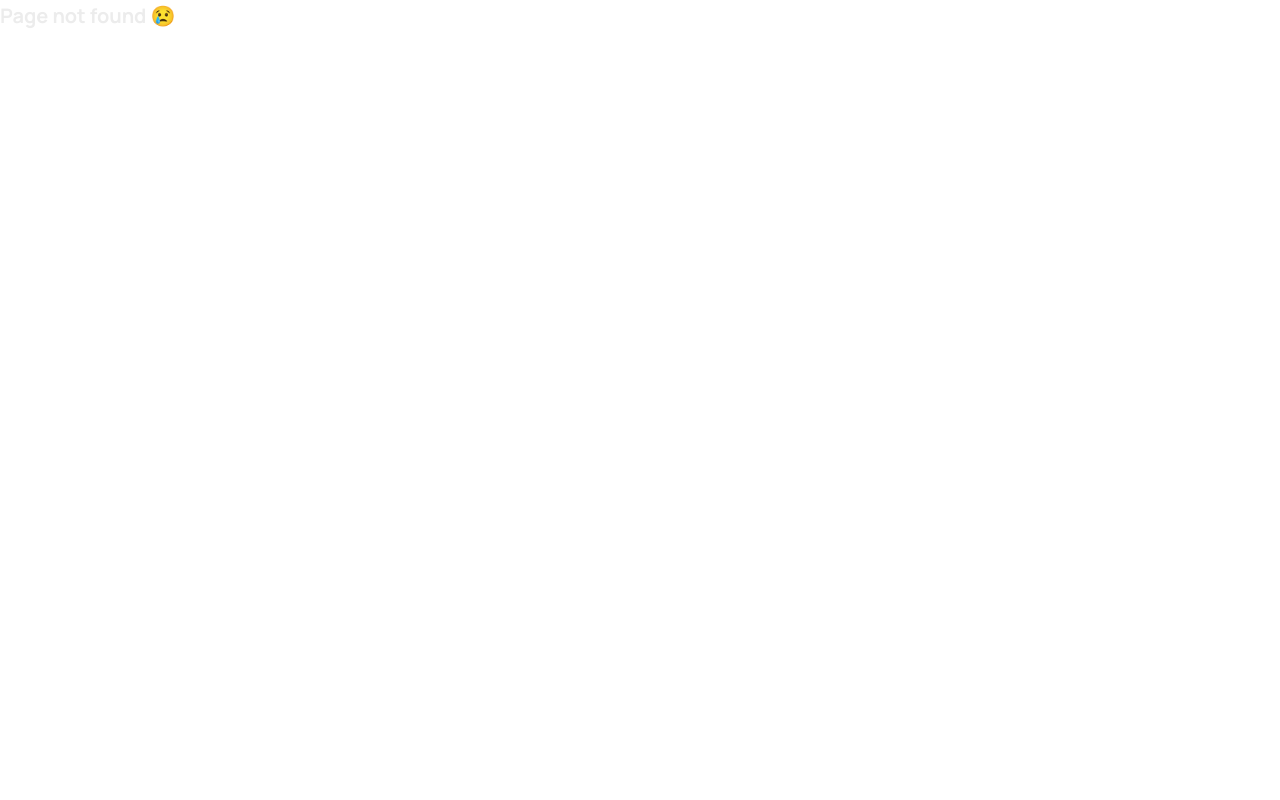
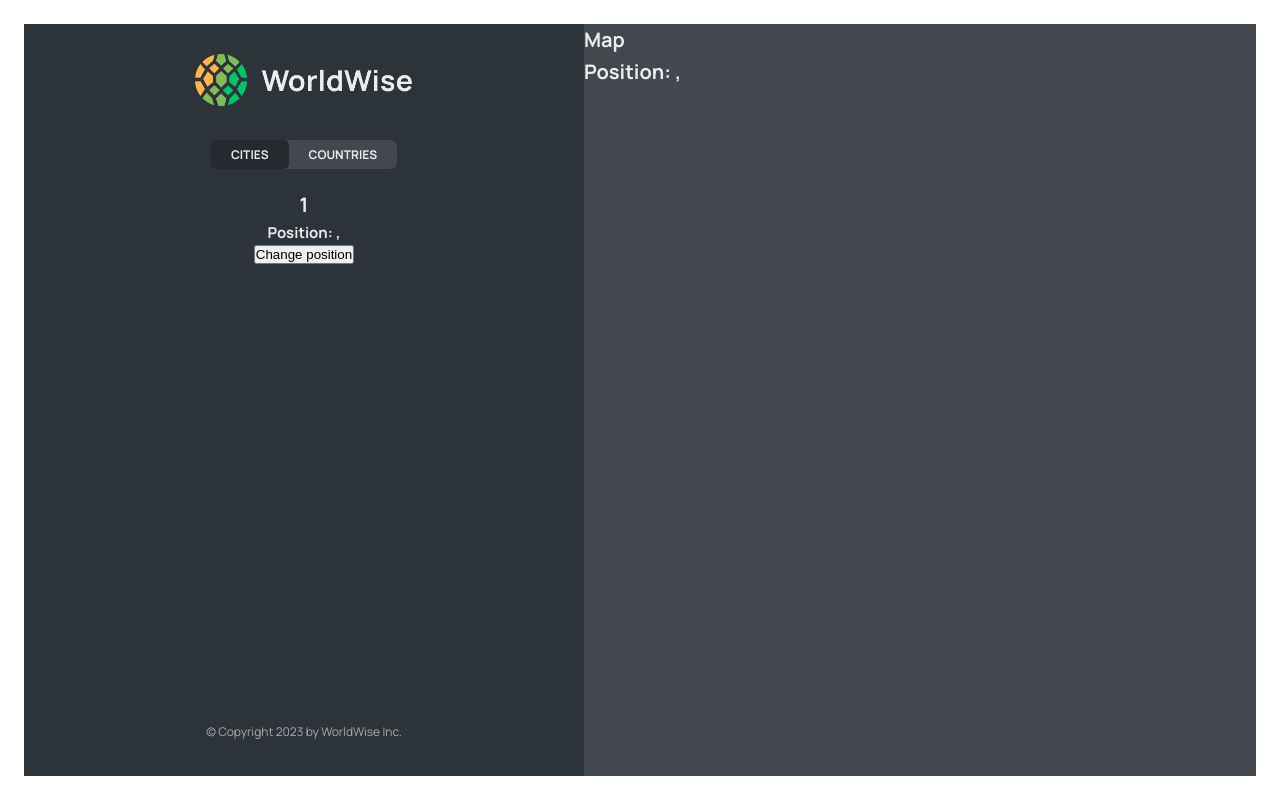
Before and after one commit to getOutOfHereInSmallSteps/React-WorldWise, a React (Vite) app: page /app/cities/1 in a window 1280 px wide. Before the commit this address had no page. Built offline with nearby package versions, Linux system fonts and the light colour scheme; data requests are answered from the project's data file.

Commit message:
implemented navigation with useNavigate

```diff
--- a/src/App.jsx
+++ b/src/App.jsx
@@ -1,5 +1,5 @@
 import React, { useEffect, useState } from 'react';
-import { BrowserRouter, Route, Routes } from 'react-router-dom';
+import { BrowserRouter, Navigate, Route, Routes } from 'react-router-dom';
 
 import Homepage from './pages/Homepage/Homepage';
 import Login from './pages/Login/Login';
@@ -9,6 +9,8 @@ import PageNotFound from './pages/PageNotFound/PageNotFound';
 import AppLayout from './pages/AppLayout/AppLayout';
 import CityList from './components/City/CityList';
 import CountryList from './components/Country/CountryList';
+import City from './components/City/City';
+import Form from './components/Form/Form';
 
 const BASE_API = 'http://localhost:8000';
 
@@ -41,19 +43,17 @@ const App = () => {
         <Route path="pricing" element={<Pricing />} />
         <Route path="/login" element={<Login />} />
         <Route path="app" element={<AppLayout />}>
-          <Route
-            index
-            element={<CityList cities={cities} isLoading={isLoading} />}
-          />
+          <Route index element={<Navigate replace to="cities" />} />
           <Route
             path="cities"
             element={<CityList cities={cities} isLoading={isLoading} />}
           />
+          <Route path="cities/:id" element={<City />} />
           <Route
             path="countries"
             element={<CountryList cities={cities} isLoading={isLoading} />}
           />
-          <Route path="form" element={<p>Form</p>} />
+          <Route path="form" element={<Form />} />
         </Route>
         <Route path="*" element={<PageNotFound />} />
       </Routes>
--- a/src/components/City/City.jsx
+++ b/src/components/City/City.jsx
@@ -1,3 +1,6 @@
+import React from 'react';
+
+import { useParams, useSearchParams } from 'react-router-dom';
 import styles from './City.module.css';
 
 const formatDate = date =>
@@ -9,6 +12,13 @@ const formatDate = date =>
   }).format(new Date(date));
 
 function City() {
+  const x = useParams();
+
+  const [searchParams, setSearchParams] = useSearchParams();
+
+  const lat = searchParams.get('lat');
+  const lng = searchParams.get('lng');
+
   // TEMP DATA
   const currentCity = {
     cityName: 'Lisbon',
@@ -20,40 +30,59 @@ function City() {
   const { cityName, emoji, date, notes } = currentCity;
 
   return (
-    <div className={styles.city}>
-      <div className={styles.row}>
-        <h6>City name</h6>
-        <h3>
-          <span>{emoji}</span> {cityName}
-        </h3>
-      </div>
+    <React.Fragment>
+      <h1>{x.id}</h1>
+      <h2>
+        Position: {lat}, {lng}
+      </h2>
+      <button
+        onClick={() =>
+          setSearchParams({
+            lat: 23,
+            lng: 14,
+          })
+        }
+      >
+        Change position
+      </button>
+    </React.Fragment>
+  );
 
-      <div className={styles.row}>
-        <h6>You went to {cityName} on</h6>
-        <p>{formatDate(date || null)}</p>
-      </div>
+  // return (
+  //   <div className={styles.city}>
+  //     <div className={styles.row}>
+  //       <h6>City name</h6>
+  //       <h3>
+  //         <span>{emoji}</span> {cityName}
+  //       </h3>
+  //     </div>
 
-      {notes && (
-        <div className={styles.row}>
-          <h6>Your notes</h6>
-          <p>{notes}</p>
-        </div>
-      )}
+  //     <div className={styles.row}>
+  //       <h6>You went to {cityName} on</h6>
+  //       <p>{formatDate(date || null)}</p>
+  //     </div>
 
-      <div className={styles.row}>
-        <h6>Learn more</h6>
-        <a
-          href={`https://en.wikipedia.org/wiki/${cityName}`}
-          target="_blank"
-          rel="noreferrer"
-        >
-          Check out {cityName} on Wikipedia &rarr;
-        </a>
-      </div>
+  //     {notes && (
+  //       <div className={styles.row}>
+  //         <h6>Your notes</h6>
+  //         <p>{notes}</p>
+  //       </div>
+  //     )}
 
-      <div>{/* <ButtonBack /> */}</div>
-    </div>
-  );
+  //     <div className={styles.row}>
+  //       <h6>Learn more</h6>
+  //       <a
+  //         href={`https://en.wikipedia.org/wiki/${cityName}`}
+  //         target="_blank"
+  //         rel="noreferrer"
+  //       >
+  //         Check out {cityName} on Wikipedia &rarr;
+  //       </a>
+  //     </div>
+
+  //     <div>{/* <ButtonBack /> */}</div>
+  //   </div>
+  // );
 }
 
 export default City;
--- a/src/components/City/CityItem.jsx
+++ b/src/components/City/CityItem.jsx
@@ -1,6 +1,8 @@
 import React from 'react';
 
 import styles from './CityItem.module.css';
+
+import { Link } from 'react-router-dom';
 
 import PropTypes from 'prop-types';
 
@@ -12,15 +14,20 @@ const formatDate = date =>
   }).format(new Date(date));
 
 const CityItem = ({ city }) => {
-  const { cityName, emoji, date } = city;
+  const { cityName, emoji, date, id, position } = city;
 
   return (
-    <li className={styles.cityItem}>
-      <span className={styles.emoji}>{emoji}</span>
-      <h3 className={styles.name}>{cityName}</h3>
-      <time className={styles.date}>{formatDate(date)}</time>
+    <li>
+      <Link
+        className={styles.cityItem}
+        to={`${id}?lat=${position.lat}&lng=${position.lng}`}
+      >
+        <span className={styles.emoji}>{emoji}</span>
+        <h3 className={styles.name}>{cityName}</h3>
+        <time className={styles.date}>{formatDate(date)}</time>
 
-      <button className={styles.deleteBtn}>&times;</button>
+        <button className={styles.deleteBtn}>&times;</button>
+      </Link>
     </li>
   );
 };
--- a/src/components/Country/CountryList.jsx
+++ b/src/components/Country/CountryList.jsx
@@ -34,7 +34,7 @@ const CountryList = ({ isLoading, cities }) => {
   return (
     <ul className={styles.countryList}>
       {countries.map(el => (
-        <CountryItem country={el} key={el.id} />
+        <CountryItem country={el} key={el.country} />
       ))}
     </ul>
   );
--- a/src/components/Form/Form.jsx
+++ b/src/components/Form/Form.jsx
@@ -1,22 +1,26 @@
 // "https://api.bigdatacloud.net/data/reverse-geocode-client?latitude=0&longitude=0"
 
-import { useState } from "react";
+import { useState } from 'react';
 
-import styles from "./Form.module.css";
+import styles from './Form.module.css';
+import Button from '../UI/Button';
+import { useNavigate } from 'react-router-dom';
 
 export function convertToEmoji(countryCode) {
   const codePoints = countryCode
     .toUpperCase()
-    .split("")
-    .map((char) => 127397 + char.charCodeAt());
+    .split('')
+    .map(char => 127397 + char.charCodeAt());
   return String.fromCodePoint(...codePoints);
 }
 
 function Form() {
-  const [cityName, setCityName] = useState("");
-  const [country, setCountry] = useState("");
+  const navigate = useNavigate();
+
+  const [cityName, setCityName] = useState('');
+  const [country, setCountry] = useState('');
   const [date, setDate] = useState(new Date());
-  const [notes, setNotes] = useState("");
+  const [notes, setNotes] = useState('');
 
   return (
     <form className={styles.form}>
@@ -24,7 +28,7 @@ function Form() {
         <label htmlFor="cityName">City name</label>
         <input
           id="cityName"
-          onChange={(e) => setCityName(e.target.value)}
+          onChange={e => setCityName(e.target.value)}
           value={cityName}
         />
         {/* <span className={styles.flag}>{emoji}</span> */}
@@ -32,25 +36,29 @@ function Form() {
 
       <div className={styles.row}>
         <label htmlFor="date">When did you go to {cityName}?</label>
-        <input
-          id="date"
-          onChange={(e) => setDate(e.target.value)}
-          value={date}
-        />
+        <input id="date" onChange={e => setDate(e.target.value)} value={date} />
       </div>
 
       <div className={styles.row}>
         <label htmlFor="notes">Notes about your trip to {cityName}</label>
         <textarea
           id="notes"
-          onChange={(e) => setNotes(e.target.value)}
+          onChange={e => setNotes(e.target.value)}
           value={notes}
         />
       </div>
 
       <div className={styles.buttons}>
-        <button>Add</button>
-        <button>&larr; Back</button>
+        <Button type="primary">Add</Button>
+        <Button
+          type="back"
+          onClick={e => {
+            e.preventDefault();
+            navigate(-1);
+          }}
+        >
+          &larr; Back
+        </Button>
       </div>
     </form>
   );
--- a/src/components/Map/Map.jsx
+++ b/src/components/Map/Map.jsx
@@ -1,9 +1,25 @@
 import React from 'react';
 
 import styles from './Map.module.css';
+import { useNavigate, useSearchParams } from 'react-router-dom';
 
 const Map = () => {
-  return <div className={styles.mapContainer}>Map</div>;
+  const navigate = useNavigate();
+
+  const [searchParams, setSearchParams] = useSearchParams();
+
+  const lat = searchParams.get('lat');
+  const lng = searchParams.get('lng');
+
+  return (
+    <div onClick={() => navigate('form')} className={styles.mapContainer}>
+      <h1>Map</h1>
+      <h1>
+        Position: {lat}, {lng}
+      </h1>
+      {}
+    </div>
+  );
 };
 
 export default Map;
--- /dev/null
+++ b/src/components/UI/Button.jsx
@@ -0,0 +1,21 @@
+import React from 'react';
+
+import styles from './Button.module.css';
+
+import PropTypes from 'prop-types';
+
+const Button = ({ children, onClick, type }) => {
+  return (
+    <button onClick={onClick} className={`${styles.btn} ${styles[type]}`}>
+      {children}
+    </button>
+  );
+};
+
+Button.propTypes = {
+  children: PropTypes.node,
+  onClick: PropTypes.func,
+  type: PropTypes.string,
+};
+
+export default Button;
```
